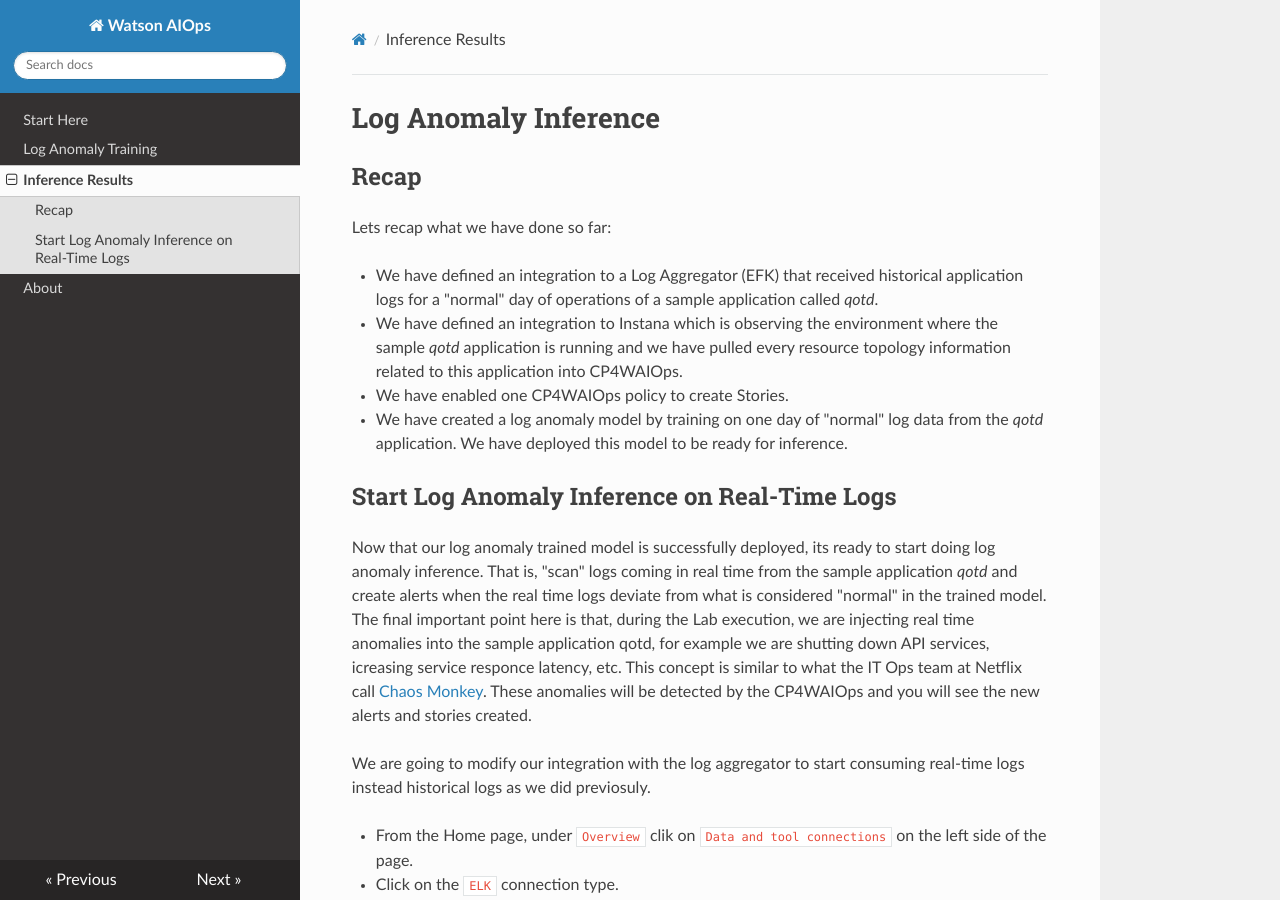
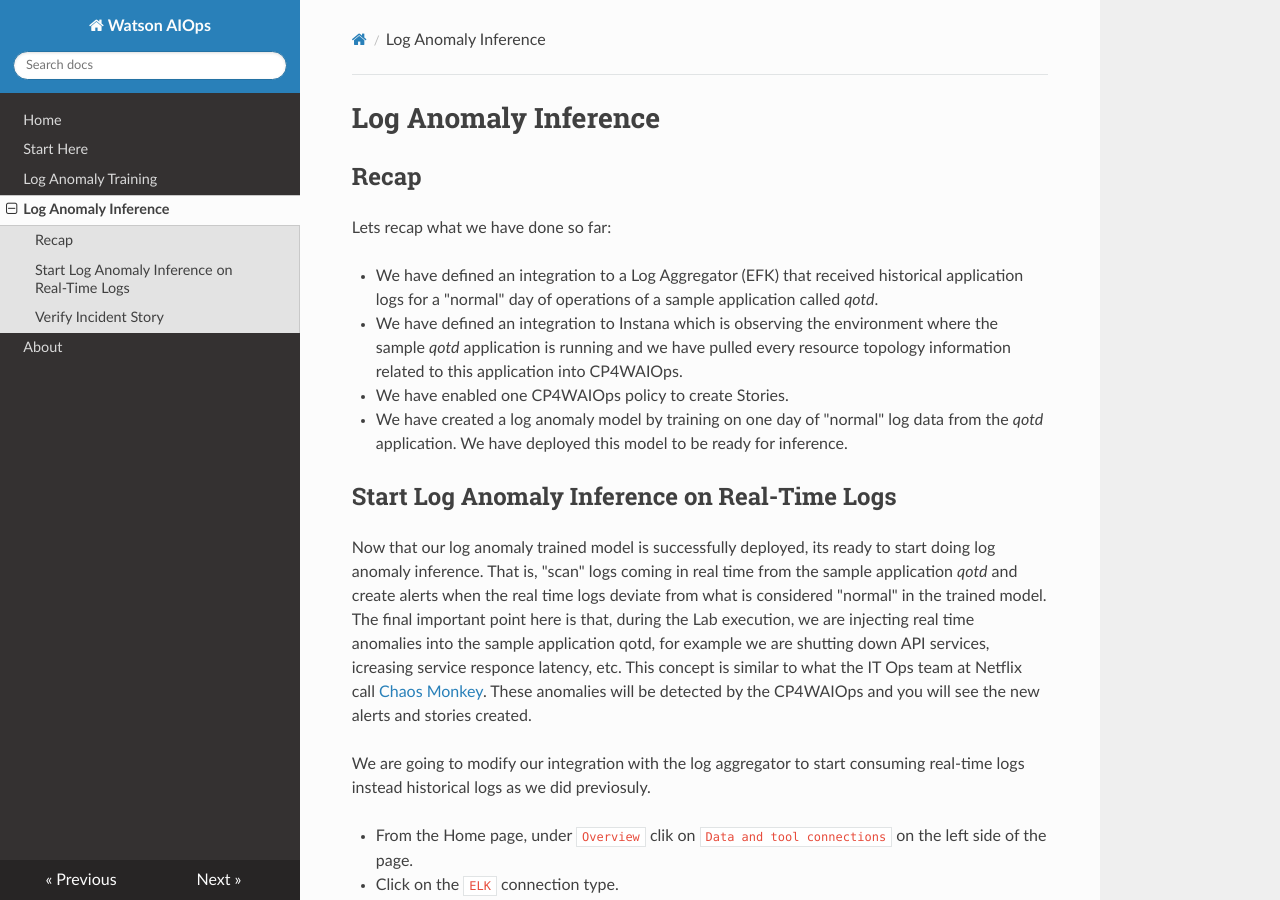
Before and after one commit to jorgego11/aiopslabs, an MkDocs documentation site: the page built from docs/inference.md, in a window 1280 px wide and 900 px high. Built offline with MkDocs 1.6.1, drawn with Linux system fonts in a browser that asks for light colours; nearby versions of some CDN libraries; some of the changed text lies outside the part shown.

Commit message:
another commit

```diff
--- a/docs/inference.md
+++ b/docs/inference.md
@@ -50,7 +50,7 @@
 
 ---
 
-# Verify Incident Story
+## Verify Incident Story
 
 After deploying the log anomaly model and enabling real-time log consumption, we need to wait a few minutes to see the new alerts and stories being created.
 
--- a/mkdocs.yml
+++ b/mkdocs.yml
@@ -1,8 +1,9 @@
 site_name: Watson AIOps
-site_url: https://jorgego11.github.io/aiopslabs/integration/
+site_url: https://jorgego11.github.io/aiopslabs/
 nav:
+    - Home: 'https://jorgego11.github.io/aiopslabs/integration/'
     - Start Here: integration.md
     - Log Anomaly Training: log-anomaly.md
-    - Inference Results: inference.md
+    - Log Anomaly Inference: inference.md
     - About: about.md
 theme: readthedocs
```
Also changed, not shown: other parts of docs/inference.md (+4 -0 lines).
